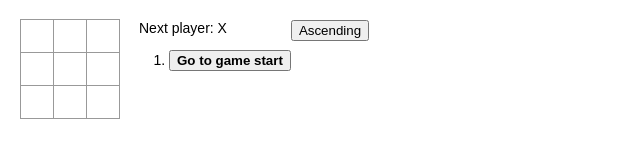
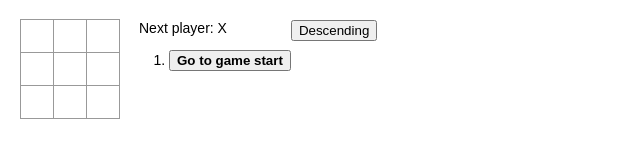
Before and after one commit to Chamy619/practice, a React (Create React App) app: page / in a window 1280 px wide. Shown: the top 160 px of the page, without its empty margins (0-640 px from the left). Built offline with nearby package versions, Linux system fonts and the light colour scheme.

Commit message:
오름차순 내림차순 버튼 이름 수정

```diff
--- a/src/index.js
+++ b/src/index.js
@@ -123,7 +123,7 @@ class Game extends React.Component {
     const history = this.state.history;
     const current = history[history.length - 1];
     const winner = calculateWinner(current.squares);
-    const sort = this.state.isAscending ? 'Ascending' : 'Descending';
+    const sort = this.state.isAscending ? 'Descending' : 'Ascending';
 
     const moves = history.map((step, move) => {
       const desc = move ?
```
